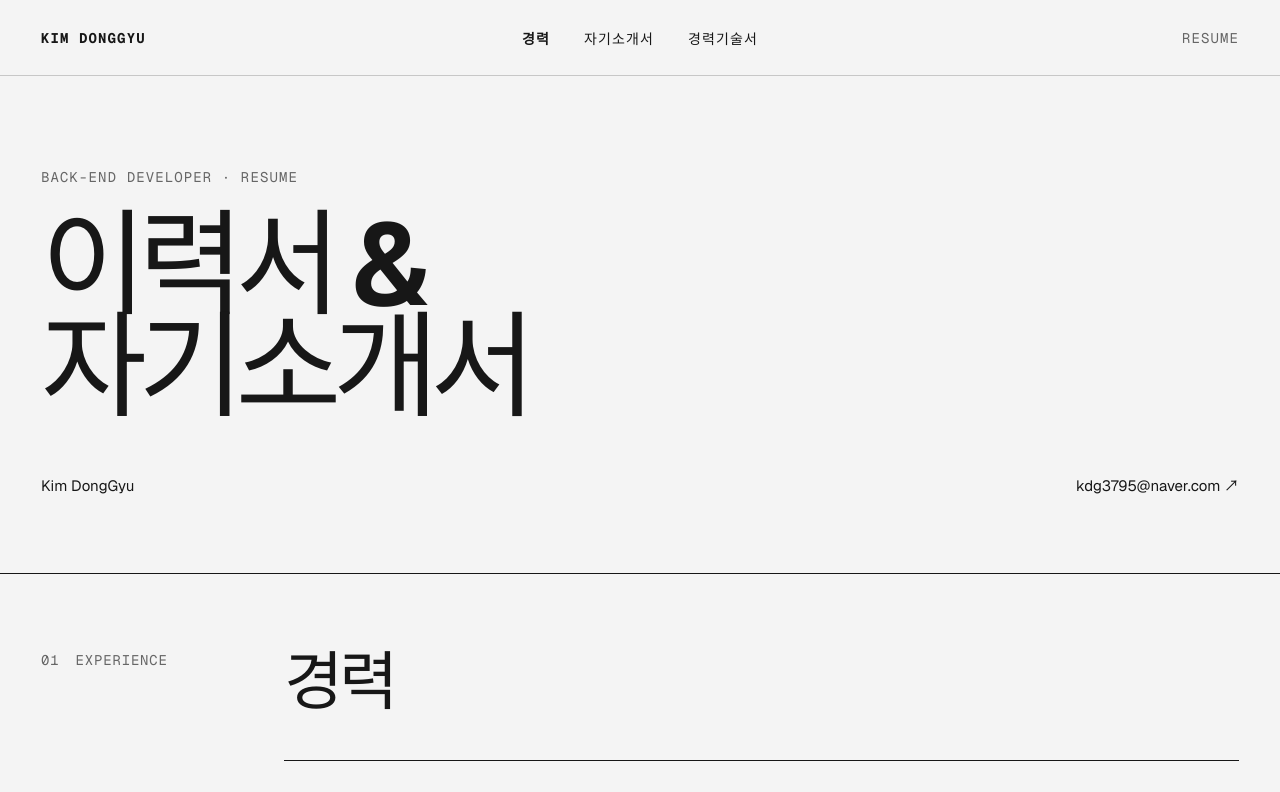
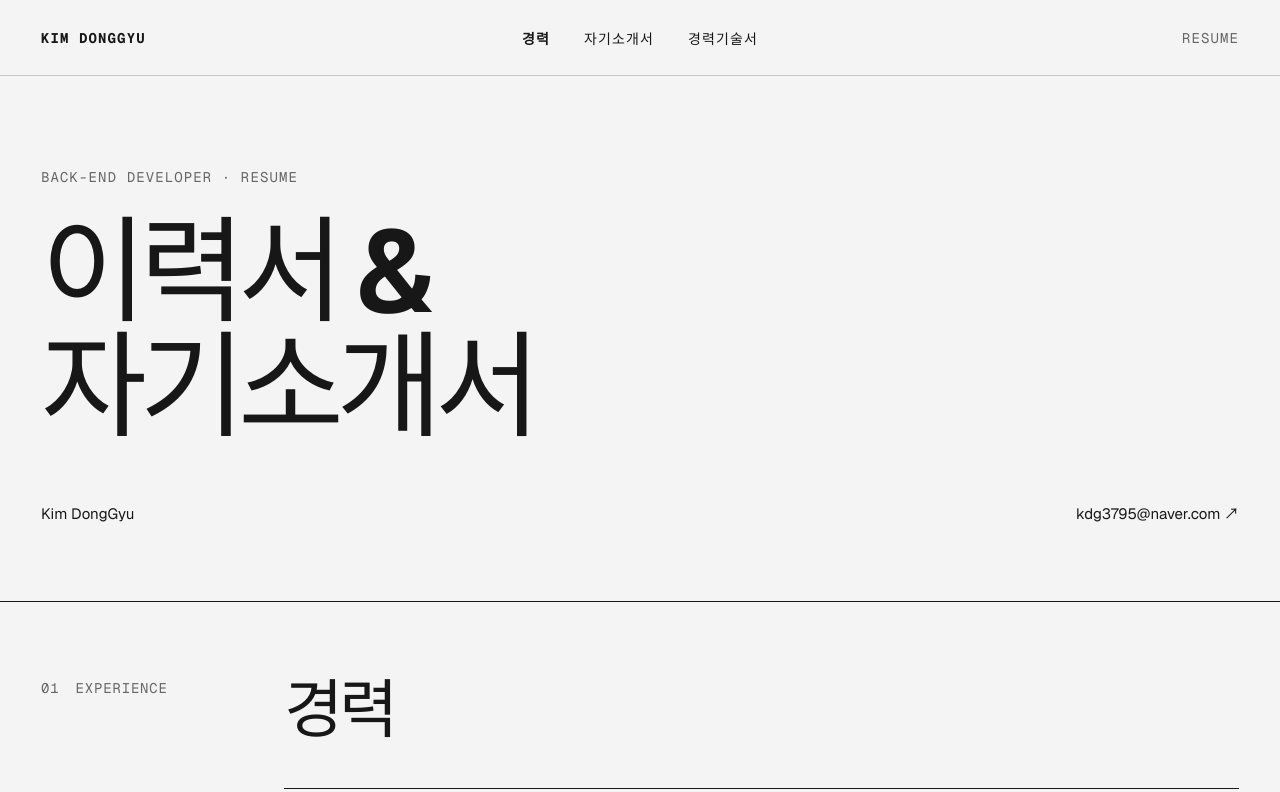
Before and after one commit to kdg3795/career-archive, a Next.js app: page /resume in a window 1280 px wide. Shown: the top 792 px of the page. Built offline with nearby package versions, Linux system fonts and the light colour scheme.

Commit message:
Fix resume title line height

```diff
--- a/app/globals.css
+++ b/app/globals.css
@@ -287,7 +287,7 @@ footer p { margin: 0 0 18px; font: 13px/1.5 var(--font-geist-mono), monospace; }
 .resume-page { background: var(--paper); }
 .resume-hero { padding: 92px 3.2vw 76px; border-bottom: 1px solid var(--ink); }
 .resume-hero > p { margin: 0 0 28px; color: var(--muted); font: 14px/1.3 var(--font-geist-mono), monospace; letter-spacing: .08em; }
-.resume-hero h1 { margin: 0 0 58px; font-size: clamp(58px, 9vw, 132px); line-height: .88; letter-spacing: -.075em; font-weight: 520; }
+.resume-hero h1 { margin: 0 0 58px; font-size: clamp(58px, 9vw, 132px); line-height: 1; letter-spacing: -.065em; font-weight: 520; }
 .resume-hero > div { display: flex; justify-content: space-between; font-size: 15px; }
 .resume-section { display: grid; grid-template-columns: minmax(150px, 19vw) 1fr; padding: 76px 3.2vw 88px; border-bottom: 1px solid var(--line); }
 .resume-section > aside { display: flex; gap: 16px; color: var(--muted); font: 14px/1.5 var(--font-geist-mono), monospace; letter-spacing: .06em; }
```
